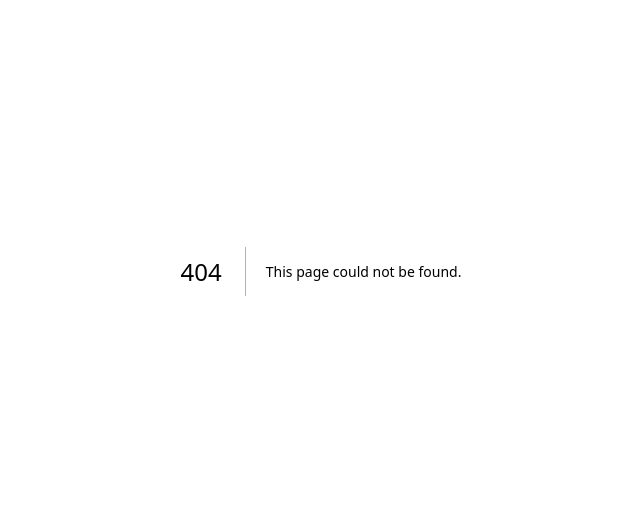
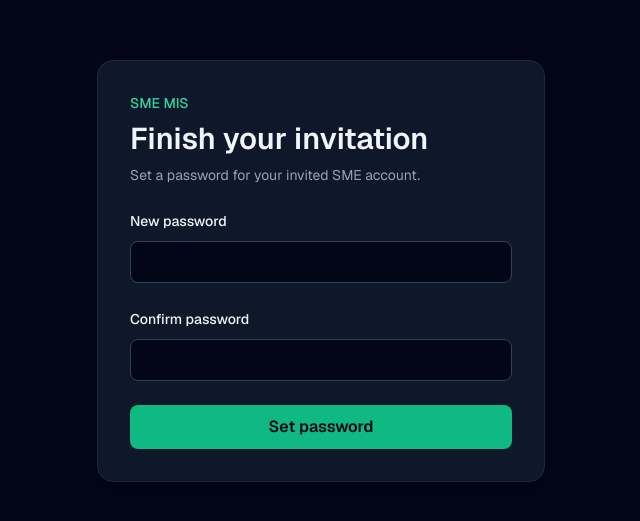
Before and after one commit to fanmade2999-bit/sme-mis, a Next.js app: page /auth/invite in a window 1280 px wide. Before the commit this address had no page. Shown: the part 129-650 px from the top of the page, without its empty margins (319-959 px from the left). Built offline with nearby package versions, Linux system fonts and the light colour scheme; no server answers.

Commit message:
feat: add invited staff password setup

```diff
--- /dev/null
+++ b/app/auth/invite/page.tsx
@@ -0,0 +1,89 @@
+"use client";
+
+import { FormEvent, useState } from "react";
+import { useRouter } from "next/navigation";
+import { createClient } from "@/lib/supabase/client";
+
+export default function InviteAcceptancePage() {
+  const router = useRouter();
+  const supabase = createClient();
+  const [password, setPassword] = useState("");
+  const [confirm, setConfirm] = useState("");
+  const [error, setError] = useState("");
+  const [loading, setLoading] = useState(false);
+
+  async function handleSubmit(event: FormEvent<HTMLFormElement>) {
+    event.preventDefault();
+    setError("");
+
+    if (password.length < 8) {
+      setError("Password must be at least 8 characters.");
+      return;
+    }
+
+    if (password !== confirm) {
+      setError("Passwords do not match.");
+      return;
+    }
+
+    setLoading(true);
+    const { error: updateError } = await supabase.auth.updateUser({ password });
+
+    if (updateError) {
+      setError(updateError.message);
+      setLoading(false);
+      return;
+    }
+
+    router.replace("/dashboard");
+    router.refresh();
+  }
+
+  return (
+    <main className="flex min-h-screen items-center justify-center bg-slate-950 px-6 py-12 text-slate-100">
+      <form onSubmit={handleSubmit} className="w-full max-w-md space-y-6 rounded-2xl border border-slate-800 bg-slate-900 p-8 shadow-xl">
+        <div>
+          <p className="text-sm font-medium text-emerald-400">SME MIS</p>
+          <h1 className="mt-2 text-3xl font-semibold">Finish your invitation</h1>
+          <p className="mt-2 text-sm text-slate-400">Set a password for your invited SME account.</p>
+        </div>
+
+        <label className="block space-y-2">
+          <span className="text-sm font-medium">New password</span>
+          <input
+            value={password}
+            onChange={(event) => setPassword(event.target.value)}
+            type="password"
+            minLength={8}
+            autoComplete="new-password"
+            required
+            className="w-full rounded-lg border border-slate-700 bg-slate-950 px-3 py-2 outline-none ring-emerald-500 focus:ring-2"
+          />
+        </label>
+
+        <label className="block space-y-2">
+          <span className="text-sm font-medium">Confirm password</span>
+          <input
+            value={confirm}
+            onChange={(event) => setConfirm(event.target.value)}
+            type="password"
+            minLength={8}
+            autoComplete="new-password"
+            required
+            className="w-full rounded-lg border border-slate-700 bg-slate-950 px-3 py-2 outline-none ring-emerald-500 focus:ring-2"
+          />
+        </label>
+
+        {error ? <p className="rounded-lg border border-red-900 bg-red-950/50 p-3 text-sm text-red-300">{error}</p> : null}
+
+        <button
+          type="submit"
+          disabled={loading}
+          className="w-full rounded-lg bg-emerald-500 px-4 py-2.5 font-semibold text-slate-950 hover:bg-emerald-400 disabled:opacity-60"
+        >
+          {loading ? "Saving..." : "Set password"}
+        </button>
+      </form>
+    </main>
+  );
+}
```
